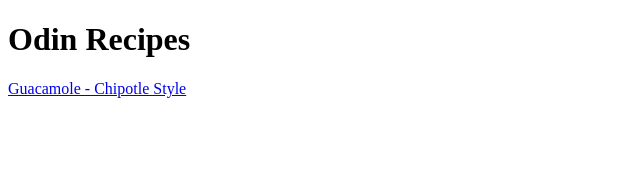
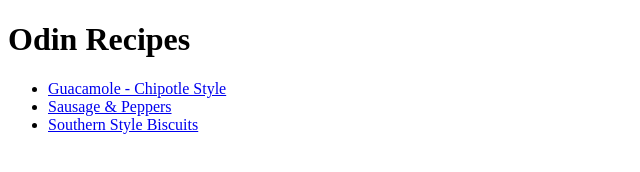
Before and after one commit to SilverSpecter3/odin-recipes, a plain HTML site: page index.html in a window 1280 px wide. Shown: the whole page, without its empty margins (0-640 px from the left). Drawn offline with Linux system fonts and the light colour scheme.

Commit message:
Add sausage & peppers and biscuit recipes and add links to recipes in index

```diff
--- a/index.html
+++ b/index.html
@@ -6,6 +6,10 @@
     </head>
     <body>
         <h1>Odin Recipes</h1>
-        <a href="recipes/guacamole.html">Guacamole - Chipotle Style</a>
+        <ul>
+            <li><a href="recipes/guacamole.html">Guacamole - Chipotle Style</a></li>
+            <li><a href="recipes/sausage-and-peppers.html">Sausage &amp; Peppers</a></li>
+            <li><a href="recipes/biscuits.html">Southern Style Biscuits</a></li>
+        </ul>
     </body>
 </html>
```
Also changed, not shown: recipes/biscuits.html (added, +10 -0 lines), recipes/sausage-and-peppers.html (added, +10 -0 lines).
